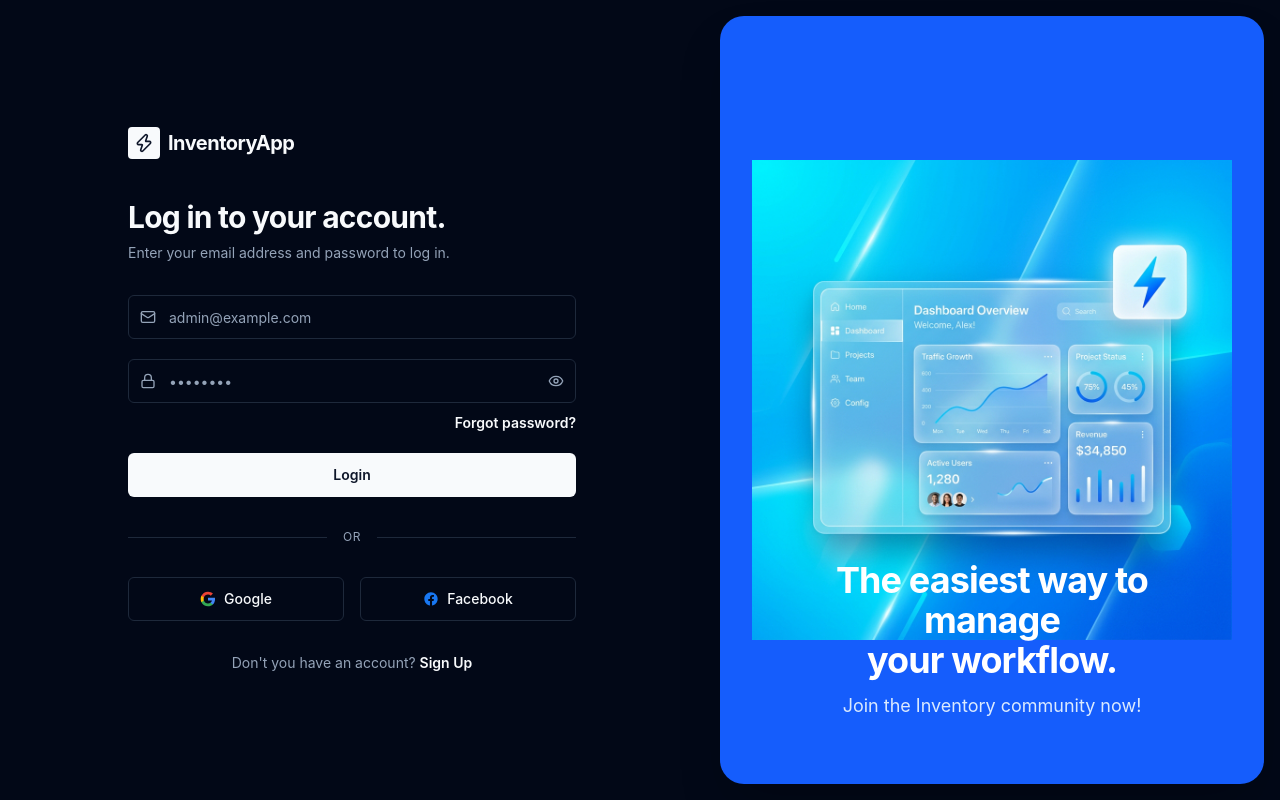
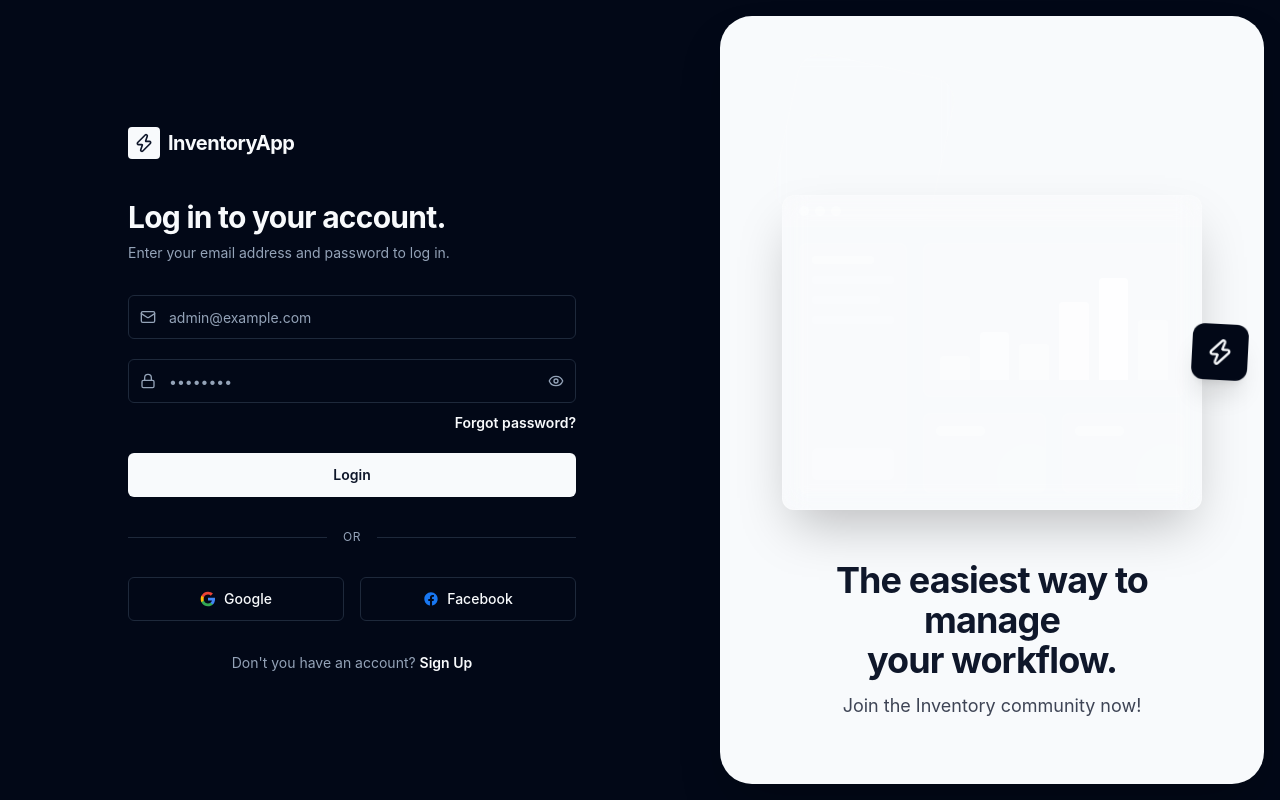
Before and after one commit to Muneerbakkar/Inventory-frontend, a React (Vite) app: page /login in a window 1280 px wide. Built offline with nearby package versions, Linux system fonts and the light colour scheme; no server answers.

Commit message:
style: implement pixel-perfect CSS glassmorphism dashboard illustration using theme primary color

```diff
--- a/src/pages/Login.jsx
+++ b/src/pages/Login.jsx
@@ -142,20 +142,79 @@ export const Login = () => {
       </div>
 
       {/* Right Panel: Feature Graphic */}
+      {/* Right Panel: Feature Graphic */}
       <div className="hidden lg:flex lg:w-[45%] p-4">
-        <div className="relative flex w-full h-full flex-col justify-end overflow-hidden rounded-3xl bg-blue-600 shadow-2xl">
+        <div className="relative flex w-full h-full flex-col justify-end overflow-hidden rounded-[2rem] bg-primary shadow-2xl">
 
-          {/* Dashboard Illustration Image */}
-          <div className="absolute inset-0 flex items-center justify-center p-8">
-             <img src="/dashboard-image.png" alt="Dashboard UI" className="w-full h-full object-contain" />
+          {/* Background Decorative Circles */}
+          <div className="absolute -top-24 -right-24 h-96 w-96 rounded-full bg-white/5 blur-3xl"></div>
+          <div className="absolute bottom-12 -left-24 h-80 w-80 rounded-full bg-white/5 blur-3xl"></div>
+
+          {/* Floating Tilted Square */}
+          <div className="absolute top-12 left-16 h-40 w-40 rounded-3xl border border-white/10 bg-white/5 rotate-12 backdrop-blur-sm"></div>
+
+          {/* Pure CSS Abstract Dashboard Illustration */}
+          <div className="absolute inset-0 flex items-center justify-center p-8 mb-24">
+
+            <div className="relative w-full max-w-[420px] aspect-[4/3] rounded-xl border border-white/20 bg-white/10 backdrop-blur-md shadow-2xl overflow-hidden flex flex-col">
+              {/* Window Header */}
+              <div className="flex items-center gap-1.5 border-b border-white/10 bg-white/5 px-4 py-2.5">
+                <div className="h-2.5 w-2.5 rounded-full bg-white/40"></div>
+                <div className="h-2.5 w-2.5 rounded-full bg-white/40"></div>
+                <div className="h-2.5 w-2.5 rounded-full bg-white/40"></div>
+              </div>
+
+              {/* Window Body */}
+              <div className="flex flex-1 p-4 gap-4">
+                {/* Sidebar */}
+                <div className="w-[28%] rounded-lg border border-white/10 bg-white/5 p-3 flex flex-col gap-3">
+                  <div className="h-2 w-3/4 rounded-full bg-white/40"></div>
+                  <div className="h-2 w-full rounded-full bg-white/20"></div>
+                  <div className="h-2 w-5/6 rounded-full bg-white/20"></div>
+                  <div className="h-2 w-full rounded-full bg-white/20"></div>
+                  <div className="mt-auto h-8 w-full rounded-md bg-white/20"></div>
+                </div>
+
+                {/* Main Content */}
+                <div className="flex-1 flex flex-col gap-4">
+                  {/* Chart Area */}
+                  <div className="flex-[3] rounded-lg border border-white/10 bg-white/5 p-4 flex items-end justify-between gap-2.5">
+                    <div className="w-full bg-white/30 rounded-t-sm h-[20%]"></div>
+                    <div className="w-full bg-white/50 rounded-t-sm h-[40%]"></div>
+                    <div className="w-full bg-white/40 rounded-t-sm h-[30%]"></div>
+                    <div className="w-full bg-white/60 rounded-t-sm h-[65%]"></div>
+                    <div className="w-full bg-white/80 rounded-t-sm h-[85%]"></div>
+                    <div className="w-full bg-white/40 rounded-t-sm h-[50%]"></div>
+                  </div>
+
+                  {/* Bottom Cards */}
+                  <div className="flex-[2] flex gap-4">
+                    <div className="flex-1 rounded-lg border border-white/10 bg-white/5 p-3 relative overflow-hidden">
+                       <div className="h-2.5 w-1/2 rounded-full bg-white/40"></div>
+                       <div className="absolute -bottom-4 -right-4 h-16 w-16 rounded-full bg-white/10"></div>
+                    </div>
+                    <div className="flex-1 rounded-lg border border-white/10 bg-white/5 p-3 relative overflow-hidden">
+                       <div className="h-2.5 w-1/2 rounded-full bg-white/40"></div>
+                       <div className="absolute -bottom-4 -right-4 h-16 w-16 rounded-full bg-white/10"></div>
+                    </div>
+                  </div>
+                </div>
+              </div>
+            </div>
+
+            {/* Floating Icon Box */}
+            <div className="absolute right-4 top-1/2 -translate-y-1/2 flex h-14 w-14 items-center justify-center rounded-xl bg-background text-primary shadow-xl rotate-3 transform transition-transform hover:rotate-6">
+              <Zap className="h-7 w-7" />
+            </div>
+
           </div>
 
           {/* Graphic Overlay Text */}
-          <div className="relative z-10 px-12 pb-16 text-center text-white">
+          <div className="relative z-10 px-12 pb-16 text-center text-primary-foreground">
             <h3 className="text-4xl font-bold tracking-tight mb-3">
               The easiest way to manage<br />your workflow.
             </h3>
-            <p className="text-blue-100 text-lg">
+            <p className="text-primary-foreground/80 text-lg">
               Join the Inventory community now!
             </p>
           </div>
```
